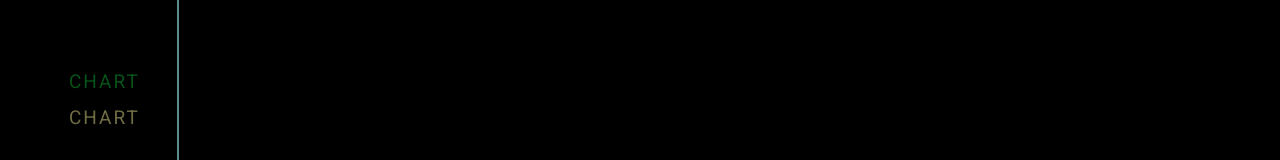
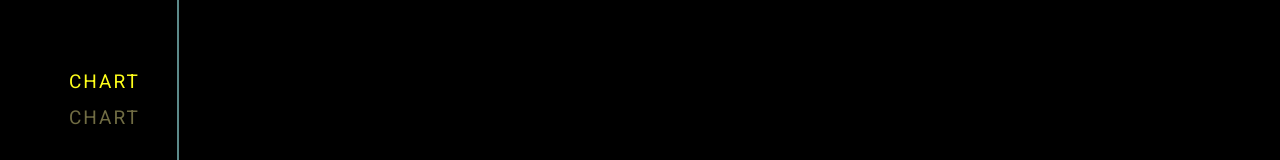
Before and after one commit to gtchigladze/mode, an Angular app: page /main in a window 1280 px wide. Shown: the part 292-452 px from the top of the page. Built offline with nearby package versions, Linux system fonts and the light colour scheme.

Commit message:
color tabs

```diff
--- a/src/app/main/main.component.scss
+++ b/src/app/main/main.component.scss
@@ -66,7 +66,7 @@ li a:hover {
 }
 
 li a.active{
-  color: rgb(7, 82, 25);
+  color: var(--menu-color);
 }
 
 
--- a/src/app/theme/dark-theme.ts
+++ b/src/app/theme/dark-theme.ts
@@ -8,7 +8,7 @@ export const darkTheme: Theme = {
     '--primary': '#000',
     '--on-primary': '#fff',
     '--nav-border': ' #5c8a8a',
-    '--header-border': '#666699',
+    '--menu-color': '#ffff1a',
     '--sun':'#262626'
   },
 };
--- a/src/app/theme/light-theme.ts
+++ b/src/app/theme/light-theme.ts
@@ -8,7 +8,7 @@ export const lightTheme: Theme = {
     '--primary': '#fff',
     '--on-primary': '#000',
     '--nav-border': '#ffad33',
-    '--header-border': '#999966',
+    '--menu-color': '#333300',
     '--sun':'#f2f2f2'
   }
 };
```
